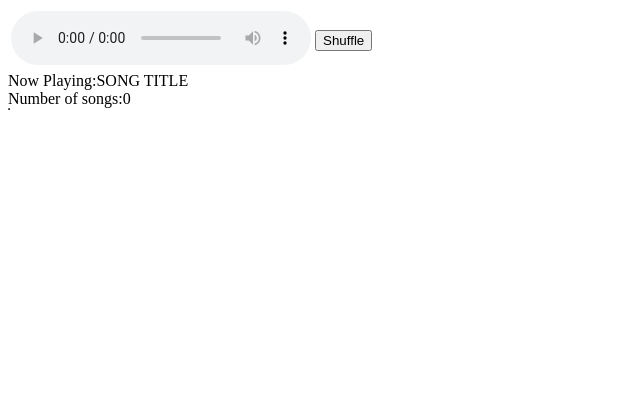
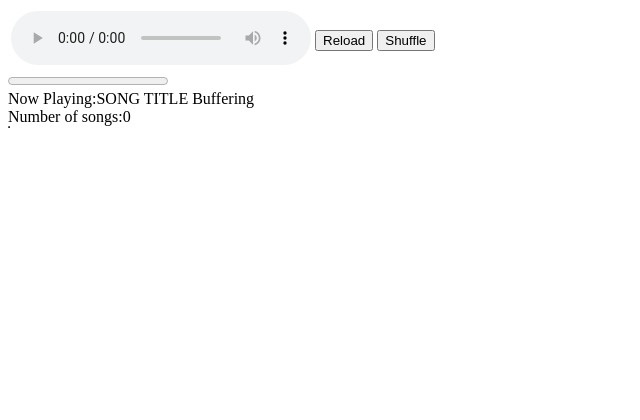
Before and after one commit to 09jkitchen/RPi_HTMLAudio, a PHP site: page / in a window 1280 px wide. Shown: the top 420 px of the page, without its empty margins (0-640 px from the left). Before the commit the page ends 110 px from the top, so only its background shows below. Run offline with PHP 8.4, Linux system fonts and the light colour scheme.

Commit message:
Progress bar & wait to play
Added a progress bar b/c the IE loading bar is garbage. Added waiting to
play being dependent on onCanPlayThrough to allow a little buffer to
build up. No longer use a USB drive, as the SD card is faster.

```diff
--- a/index.php
+++ b/index.php
@@ -17,16 +17,18 @@ span {
   <source src="" type="audio/mpeg">
 </audio>
 </td><td>
-<button type="button" onclick="randSong()">Shuffle</button>
+<button type="button" id="reload" onclick="reload()">Reload</button>
+<button type="button" id="shuffle" onclick="randSong()">Shuffle</button>
 </td></tr></table>
-Now Playing:<span id="songTitle" style="color:black">SONG TITLE</span>
+<progress id="myProgress" value="0" max="100"></progress> <br>
+Now Playing:<span id="songTitle" style="color:black">SONG TITLE</span>   <span id="buffer" style="color:black">Buffering</span>
 <br>
 <div style="height:700px;overflow:auto">
 <table border=1>
 <?php
 
-$mp3s = glob("usbdrv/Music/*.mp3");
-$m4as = glob("usbdrv/Music/*.m4a");
+$mp3s = glob("Music/*.mp3");
+$m4as = glob("Music/*.m4a");
 $songs = array_merge($mp3s, $m4as);
 sort($songs);
 $nums = sizeof($songs);
@@ -36,7 +38,6 @@ foreach ($songs as $song) {
    $count += 1;
    $songO = $song;
    $song = addslashes($song);
-// echo '<tr><td><span id="'.$count.'" onclick="loadSong(\''.$song.'\')">'.$song.'</span></td></tr>';
    echo '<tr onclick="loadSong('.$count.',\''.$song.'\')"><td><span id="'.$count.'">'.$songO.'</span></td></tr>';
 }
 ?>
@@ -44,21 +45,51 @@ foreach ($songs as $song) {
 </div>
 <script>
   var aud = document.getElementById("myAudio");
-  function loadSong(id, name) {
+  var prog = document.getElementById("myProgress");
+  aud.addEventListener("canplaythrough", bufferThrough)
+  aud.addEventListener("progress",progEvent);
+
+  function bufferThrough()
+  {
+	  document.getElementById("buffer").innerText = "Should Buffer";
+	  aud.play();
+  }
+
+  function progEvent()
+  {
+	  var duration = aud.duration;
+	  var z = aud.buffered.end(aud.buffered.length-1);
+	  var loaded = ((z / duration)*100).toFixed(0);
+	  prog.value = loaded;
+	  if (z == duration)
+	  {
+		  document.getElementById("buffer").innerText = "Finished Buffering";
+	  }
+  }
+
+  function loadSong(id, name)
+  {
 	  aud.src = name;
 	  aud.load();
-    aud.play();
 	  document.getElementById("songTitle").innerText = name;
 	  document.getElementById(id).style.color = "purple";
+	  document.getElementById("buffer").innerText="Buffering";
   }
   function randSong () {
 	  var max = document.getElementById("numSongs").innerText;
 	  var rndm = Math.floor(Math.random() * max) + 1;
 	  aud.src = document.getElementById(rndm).innerText;
 	  aud.load();
-    aud.play();
 	  document.getElementById("songTitle").innerText = document.getElementById(rndm).innerText;
 	  document.getElementById(rndm).style.color = "purple";
+	  document.getElementById("buffer").innerText = "Buffering";
+  }
+
+  function reload() {
+    var currSrc = aud.currentSrc;
+    aud.src = currSrc;
+    aud.load();
+    document.getElementById("buffer").innerText = "Buffering";
   }
 </script>
 
```
Lines whose indentation alone changed are shown as unchanged.
